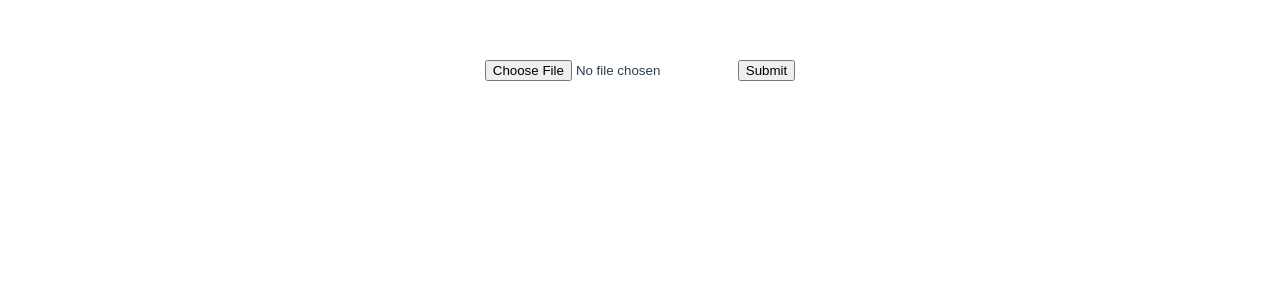
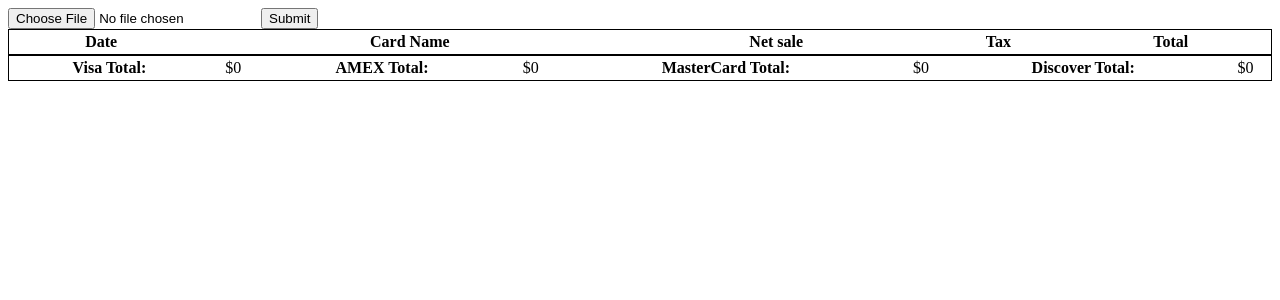
Before and after one commit to Ericcwong/Enjoy_tax, a Vue app: page / in a window 1280 px wide. Shown: the top 300 px of the page. Built offline with nearby package versions, Linux system fonts and the light colour scheme.

Commit message:
Feat: Adding and sorting data working

```diff
--- a/package.json
+++ b/package.json
@@ -8,6 +8,7 @@
   },
   "dependencies": {
     "core-js": "^3.6.5",
+    "papaparse": "^5.3.1",
     "register-service-worker": "^1.7.1",
     "vue": "^3.0.0"
   },
--- a/src/App.vue
+++ b/src/App.vue
@@ -5,17 +5,41 @@
       <input type="file" id="CSV" accept=".csv" @change="onFileChange" />
       <input type="submit" @click.prevent="loadCSV" />
     </form>
-    <table v-for="transaction in state.loadedData" :key="transaction.cardName">
+
+    <table>
       <tr>
-        <th>{{ transaction.cardName }}</th>
+        <th>Date</th>
+        <th>Card Name</th>
+        <th>Net sale</th>
+        <th>Tax</th>
+        <th>Total</th>
       </tr>
-      <tr></tr>
+      <tr v-for="transaction in state.loadedData" :key="transaction.cardName">
+        <td @change="totalCredit">{{ transaction.date }}</td>
+        <td>{{ transaction.cardName }}</td>
+        <td>{{ transaction.netSale }}</td>
+        <td>{{ transaction.tax }}</td>
+        <td>${{ transaction.total }}</td>
+      </tr>
+    </table>
+
+    <table>
+      <tr>
+        <th>Visa Total:</th>
+        <td>${{ state.visa }}</td>
+        <th>AMEX Total:</th>
+        <td>${{ state.amex }}</td>
+        <th>MasterCard Total:</th>
+        <td>${{ state.masterCard }}</td>
+        <th>Discover Total:</th>
+        <td>${{ state.discover }}</td>
+      </tr>
     </table>
   </div>
 </template>
 
 <script>
-import { reactive } from "vue";
+import { reactive, onUpdated } from "vue";
 import Papa from "papaparse";
 export default {
   name: "App",
@@ -23,33 +47,68 @@ export default {
   setup() {
     const state = reactive({
       loadedData: [],
+      visa: 0,
+      amex: 0,
+      masterCard: 0,
+      discover: 0,
     });
     const onFileChange = (e) => {
       const file = e.target.files[0];
       Papa.parse(file, {
         header: true,
         complete: function(results) {
-          console.log(results.data);
+          // console.log(results.data);
           sortRequiredData(results.data);
+          totalCredit();
         },
       });
       const sortRequiredData = (data) => {
         data.forEach((element) => {
           const transaction = {
+            date: element.Date,
             cardName: element["Card Brand"],
-            netSale: parseFloat(element["Net Sales"].replace(/\$|,/g, "")),
-            tax: parseFloat(element.Tax.replace(/\$|,/g, "")),
-            total: netSalePlusTax(
-              parseFloat(element["Net Sales"].replace(/\$|,/g, "")),
-              parseFloat(element.Tax.replace(/\$|,/g, ""))
-            ),
+            netSale: element["Net Sales"],
+            tax: element.Tax,
+            total: netSalePlusTax(element["Net Sales"], element.Tax),
           };
           state.loadedData.push(transaction);
-          console.log(transaction);
+          // console.log(transaction);
         });
       };
       const netSalePlusTax = (a, b) => {
-        return a + b;
+        if (a && b != undefined) {
+          let priceOne = a.replace("$", "");
+          let priceTwo = b.replace("$", "");
+          return (parseFloat(priceOne) + parseFloat(priceTwo)).toFixed(2);
+        } else {
+          return;
+        }
+      };
+
+      const totalCredit = async () => {
+        let cardName = await state.loadedData;
+        cardName.forEach((element) => {
+          switch (element.cardName) {
+            case "Visa":
+              // console.log(element.total);
+              state.visa = state.visa + parseFloat(element.total);
+          }
+          switch (element.cardName) {
+            case "Amex":
+              // console.log(element.total);
+              state.amex = state.amex + parseFloat(element.total);
+          }
+          switch (element.cardName) {
+            case "MasterCard":
+              // console.log(element.total);
+              state.masterCard = state.masterCard + parseFloat(element.total);
+          }
+          switch (element.cardName) {
+            case "Discover":
+              // console.log(element.total);
+              state.discover = state.discover + parseFloat(element.total);
+          }
+        });
       };
     };
     return { state, onFileChange };
@@ -58,12 +117,9 @@ export default {
 </script>
 
 <style>
-#app {
-  font-family: Avenir, Helvetica, Arial, sans-serif;
-  -webkit-font-smoothing: antialiased;
-  -moz-osx-font-smoothing: grayscale;
+table {
+  border: 1px solid black;
+  width: 100%;
   text-align: center;
-  color: #2c3e50;
-  margin-top: 60px;
 }
 </style>
```
Also changed, not shown: 1 other file (tests, documents, lock files or other folders).
